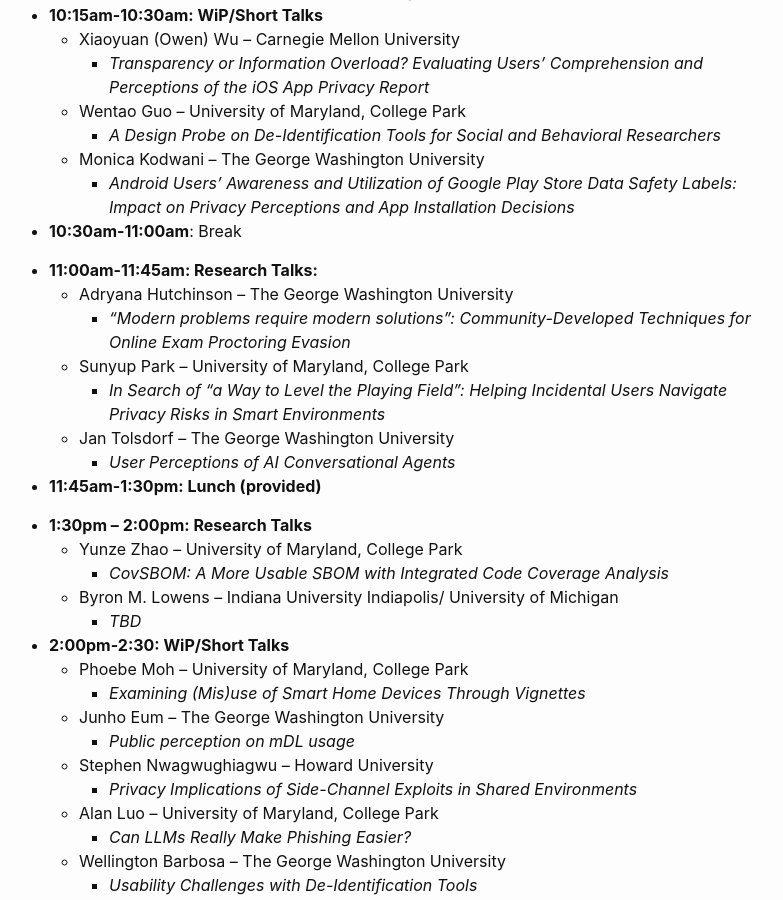
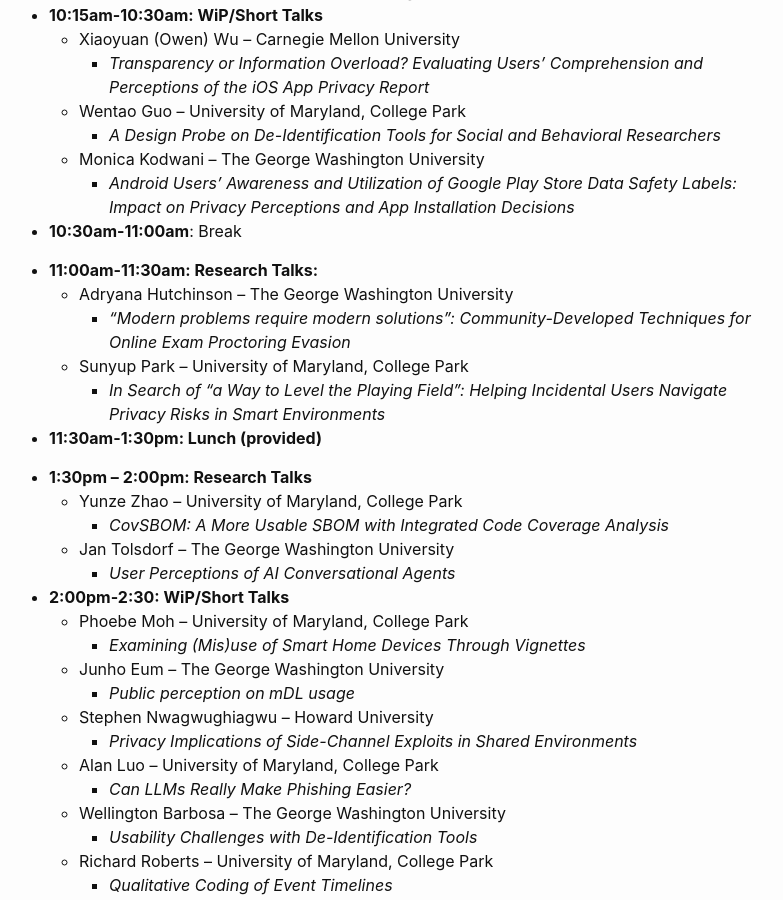
Before and after one commit to CACTUS-Colloquium/CACTUS-Colloquium.github.io, a Jekyll site: the page built from _posts/2024-12-10-index.md, in a window 1280 px wide and 900 px high, scrolled down 1087 px. Shown: the whole window, without its empty margins (251-1034 px from the left). Built offline with Jekyll 4.4.1, drawn with Linux system fonts in a browser that asks for light colours.

Commit message:
rearranging talks

```diff
--- a/_posts/2024-12-10-index.md
+++ b/_posts/2024-12-10-index.md
@@ -39,22 +39,21 @@ Registration is [open](https://go.umd.edu/CACTUS-F24)!
 
 * **10:30am-11:00am**: Break
 
-* **11:00am-11:45am: Research Talks:**
+* **11:00am-11:30am: Research Talks:**
   * Adryana Hutchinson -- The George Washington University
     * *"Modern problems require modern solutions": Community-Developed Techniques for Online Exam Proctoring Evasion*
   * Sunyup Park -- 	University of Maryland, College Park
     * *In Search of "a Way to Level the Playing Field": Helping Incidental Users Navigate Privacy Risks in Smart Environments*
-  * Jan Tolsdorf -- The George Washington University
-    * *User Perceptions of AI Conversational Agents*
 
 
-* **11:45am-1:30pm: Lunch (provided)**
+* **11:30am-1:30pm: Lunch (provided)**
 
 * **1:30pm -- 2:00pm: Research Talks**
   * Yunze Zhao -- University of Maryland, College Park
     * *CovSBOM: A More Usable SBOM with Integrated Code Coverage Analysis*
-  * Byron M. Lowens -- Indiana University Indiapolis/ University of Michigan
-    * *TBD*
+  * Jan Tolsdorf -- The George Washington University
+    * *User Perceptions of AI Conversational Agents*
+
 
 * **2:00pm-2:30: WiP/Short Talks**
    * Phoebe Moh -- University of Maryland, College Park
```
